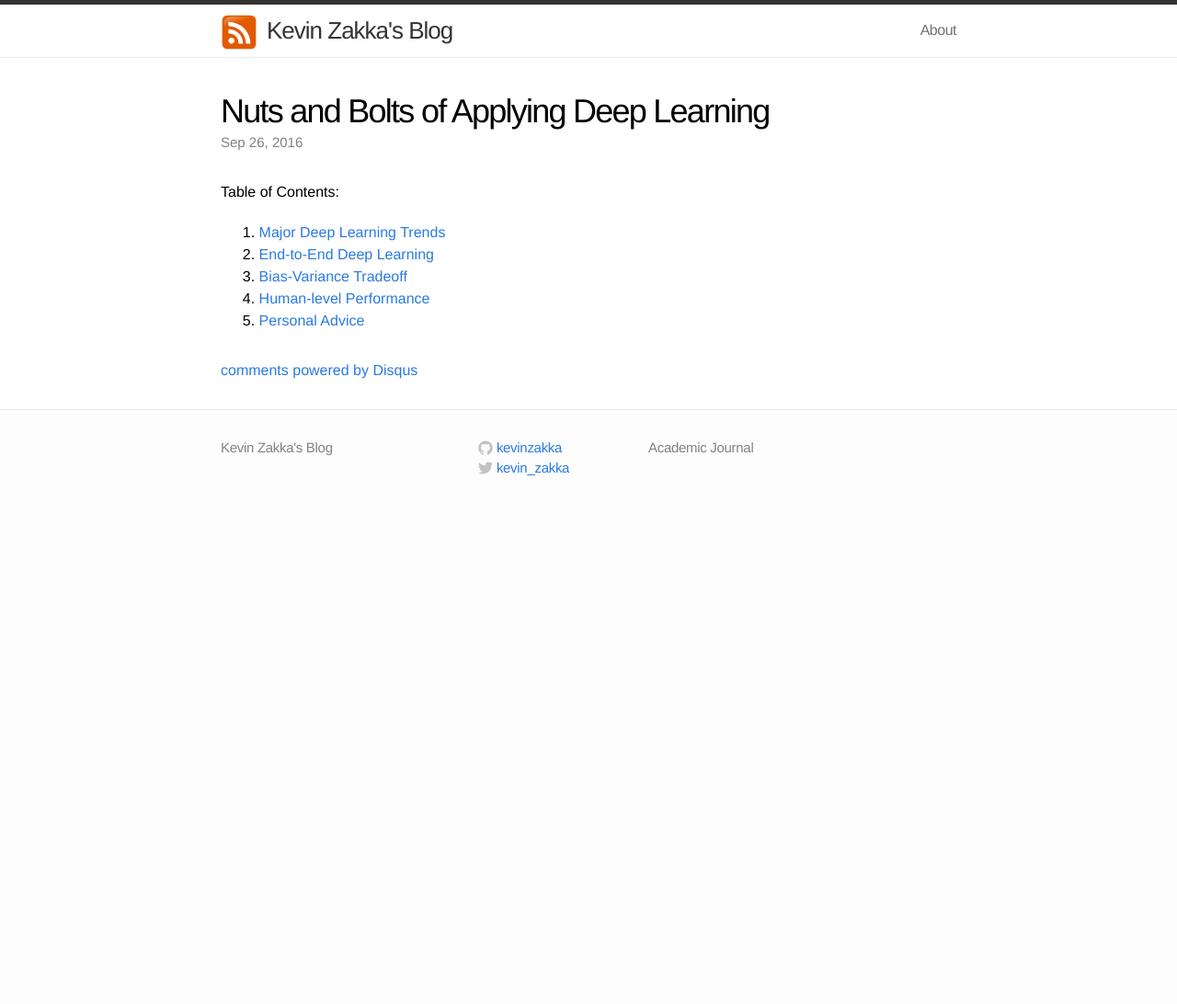
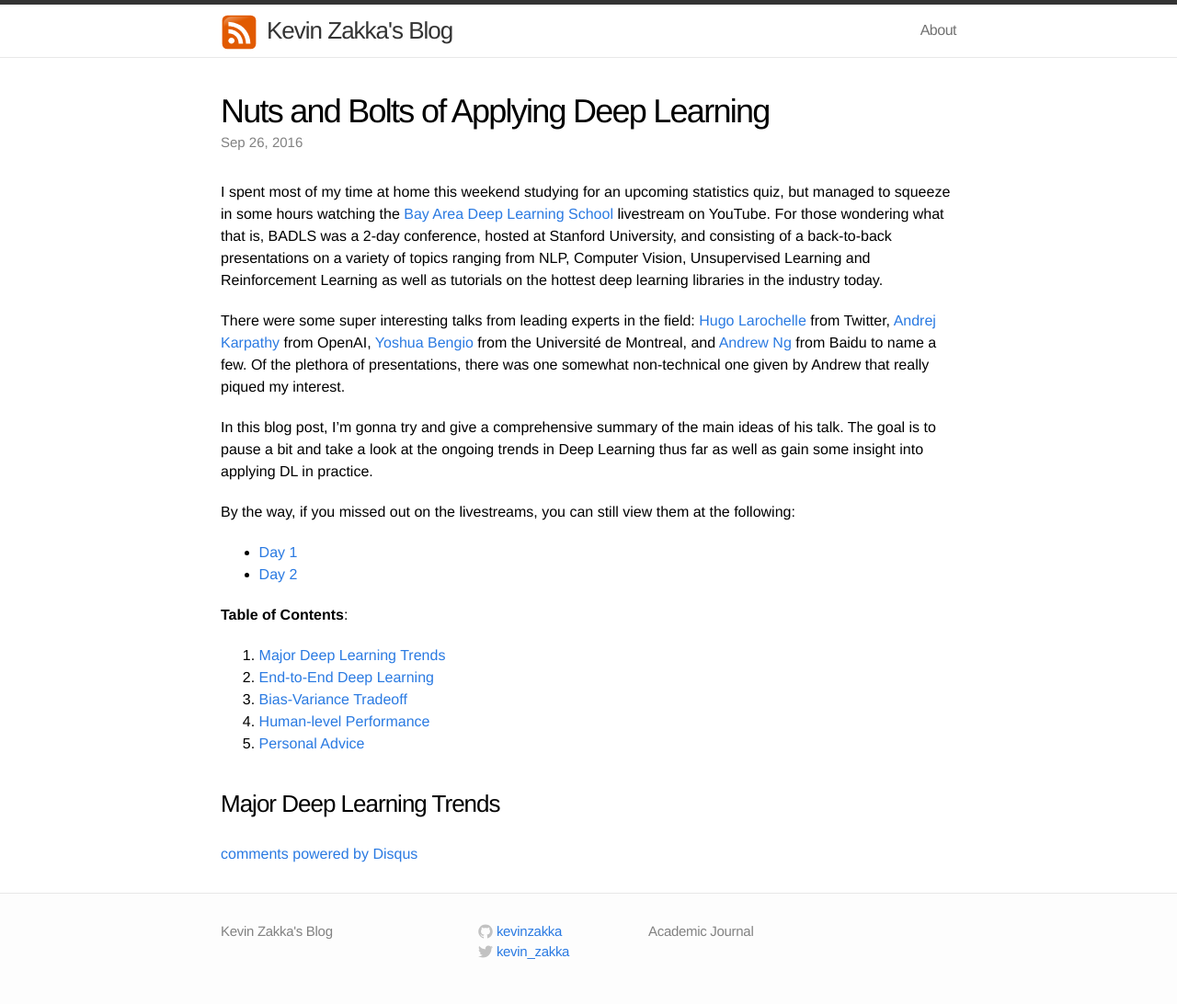
Before and after one commit to WangcsShuai/kevinzakka.github.io, a Jekyll site: the page built from _posts/2016-09-26-applying-deep-learning.markdown, in a window 1280 px wide. Shown: the whole page at 92% size. Built offline with Jekyll 4.4.1, drawn with Linux system fonts in a browser that asks for light colours; comment, search, counter and statistics services are not loaded; before the commit the page ends 900 px from its top, so only the background shows below that.

Commit message:
Update 2016-09-26-applying-deep-learning.markdown

```diff
--- a/_posts/2016-09-26-applying-deep-learning.markdown
+++ b/_posts/2016-09-26-applying-deep-learning.markdown
@@ -8,7 +8,19 @@ comments: true
 mathjax: true
 ---
 
-Table of Contents:
+I spent most of my time at home this weekend studying for an upcoming statistics quiz, but managed to squeeze in some hours watching the [Bay Area Deep Learning School](http://www.bayareadlschool.org/) livestream on YouTube. For those wondering what that is, BADLS was a 2-day conference, hosted at Stanford University, and consisting of a back-to-back presentations on a variety of topics ranging from NLP, Computer Vision, Unsupervised Learning and Reinforcement Learning as well as tutorials on the hottest deep learning libraries in the industry today.
+
+There were some super interesting talks from leading experts in the field: [Hugo Larochelle](http://www.dmi.usherb.ca/~larocheh/index_en.html) from Twitter, [Andrej Karpathy](http://cs.stanford.edu/people/karpathy/) from OpenAI, [Yoshua Bengio](http://www.iro.umontreal.ca/~bengioy/yoshua_en/index.html) from the Université de Montreal, and [Andrew Ng](http://www.andrewng.org/) from Baidu to name a few. Of the plethora of presentations, there was one somewhat non-technical one given by Andrew that really piqued my interest.
+
+In this blog post, I'm gonna try and give a comprehensive summary of the main ideas of his talk. The goal is to pause a bit and take a look at the ongoing trends in Deep Learning thus far as well as gain some insight into applying DL in practice.
+
+By the way, if you missed out on the livestreams, you can still view them at the following:
+
+- [Day 1](https://www.youtube.com/watch?v=eyovmAtoUx0)
+- [Day 2](https://www.youtube.com/watch?v=9dXiAecyJrY)
+
+
+**Table of Contents**:
 
 1. [Major Deep Learning Trends](#toc1)
 2. [End-to-End Deep Learning](#toc2)
@@ -16,4 +28,6 @@ Table of Contents:
 4. [Human-level Performance](#toc4)
 5. [Personal Advice](#toc5)
 
-<a name='toc1'></a>
+<a name='intro'></a>
+
+### Major Deep Learning Trends
```
